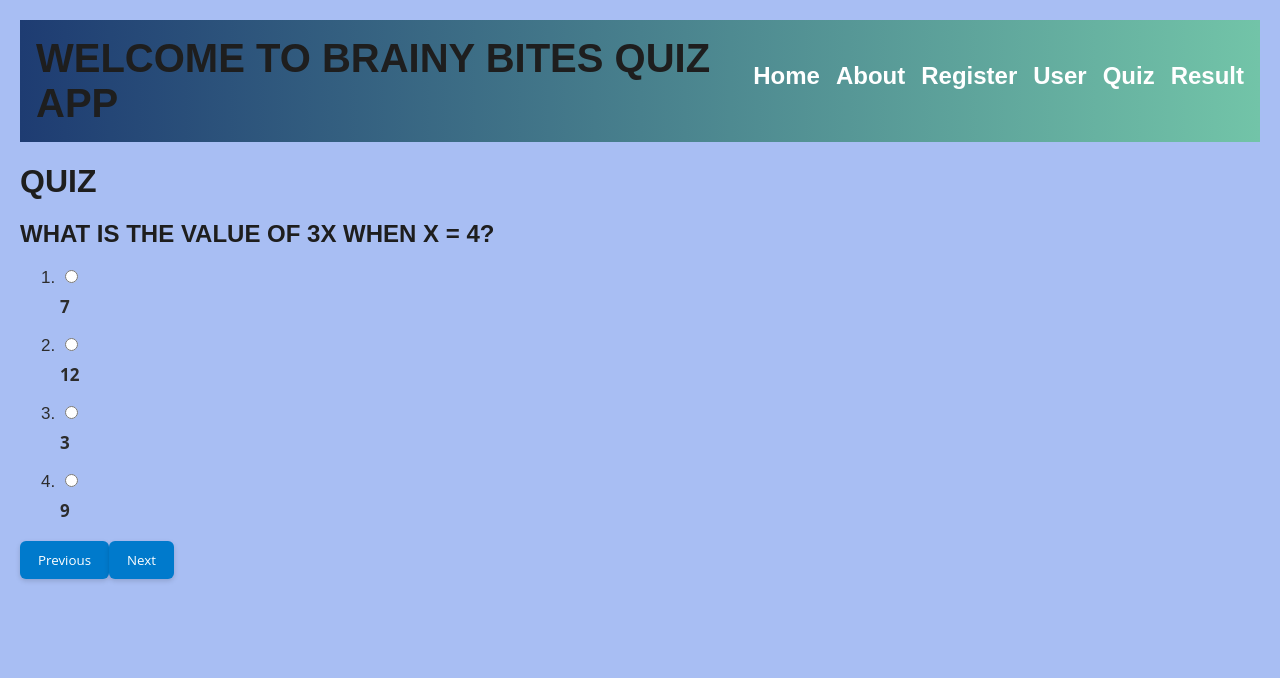
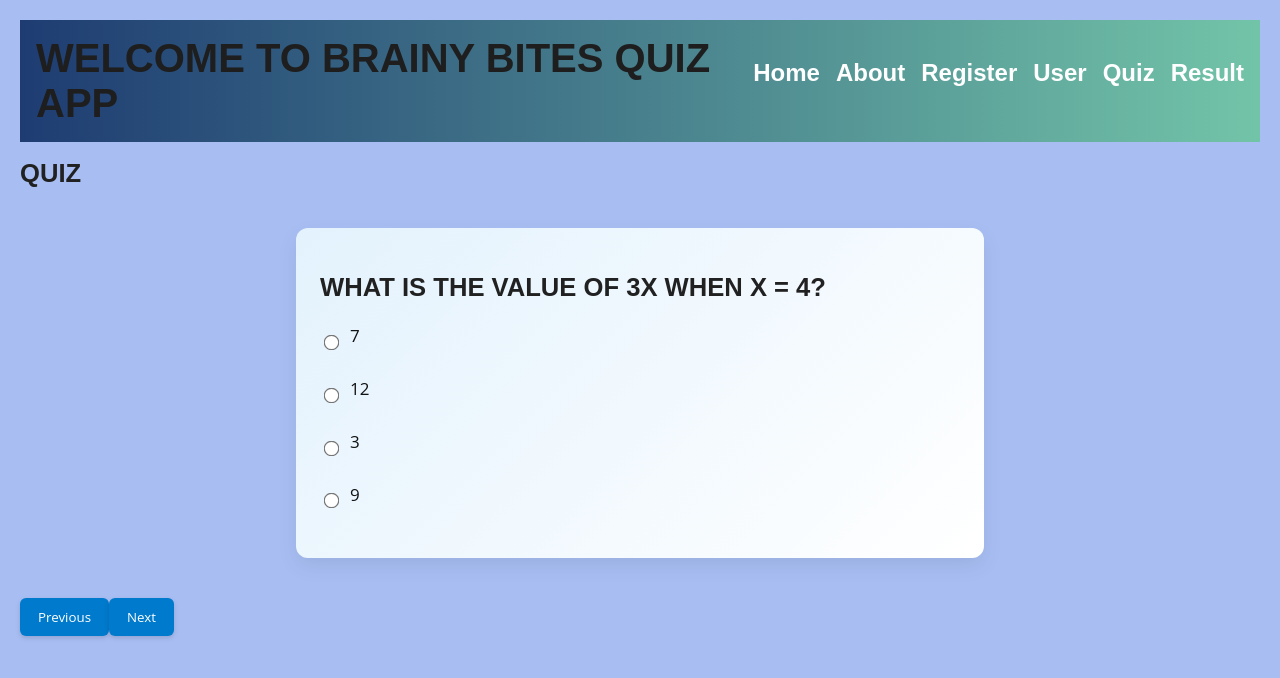
Before and after one commit to Kavithachinnusamy20/Capstone_Brainy_Bites, a React (Vite) app in the folder Client/: page /Test in a window 1280 px wide. Shown: the top 678 px of the page. Built offline with nearby package versions, Linux system fonts and the light colour scheme.

Commit message:
adding styling questions

```diff
--- a/Client/src/Components/questions.jsx
+++ b/Client/src/Components/questions.jsx
@@ -1,6 +1,7 @@
 
 // src/components/Questions.jsx
 import React from "react";
+import "../styles/questions.css"
 
 const Questions = ({ question, onAnswerSelect }) => {
   return (
--- /dev/null
+++ b/Client/src/styles/questions.css
@@ -0,0 +1,44 @@
+.questions {
+  background: linear-gradient(135deg, #e3f2fd, #ffffff);
+  border-radius: 12px;
+  padding: 24px;
+  margin: 40px auto;
+  max-width: 640px;
+  box-shadow: 0 8px 20px rgba(0, 0, 0, 0.08);
+  font-family: 'Segoe UI', Tahoma, Geneva, Verdana, sans-serif;
+}
+.text-light {
+  color: #212121;
+  font-size: 1.6rem;
+  font-weight: 600;
+  margin-bottom: 20px;
+}
+
+ol {
+  list-style-type: none;
+  padding-left: 0;
+}
+
+li {
+  margin-bottom: 16px;
+  display: flex;
+  align-items: center;
+}
+
+input[type="radio"] {
+  margin-right: 12px;
+  accent-color: #1976d2;
+  transform: scale(1.2);
+  cursor: pointer;
+}
+
+.text-primary {
+  color: #111212;
+  font-weight: 500;
+  cursor: pointer;
+  transition: color 0.3s ease;
+}
+
+.text-primary:hover {
+  color: #0d47a1;
+}
```
Also changed, not shown: Client/src/styles/quizbutton.css (added).
